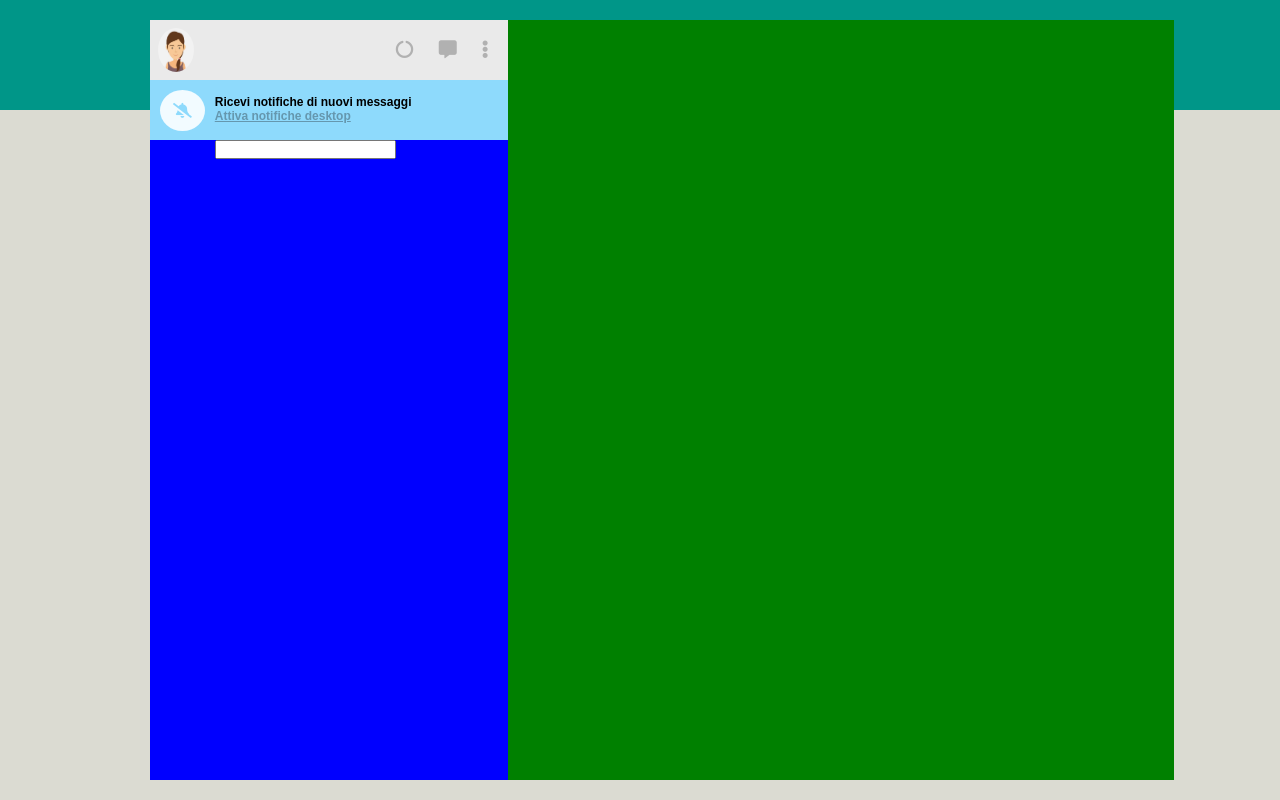
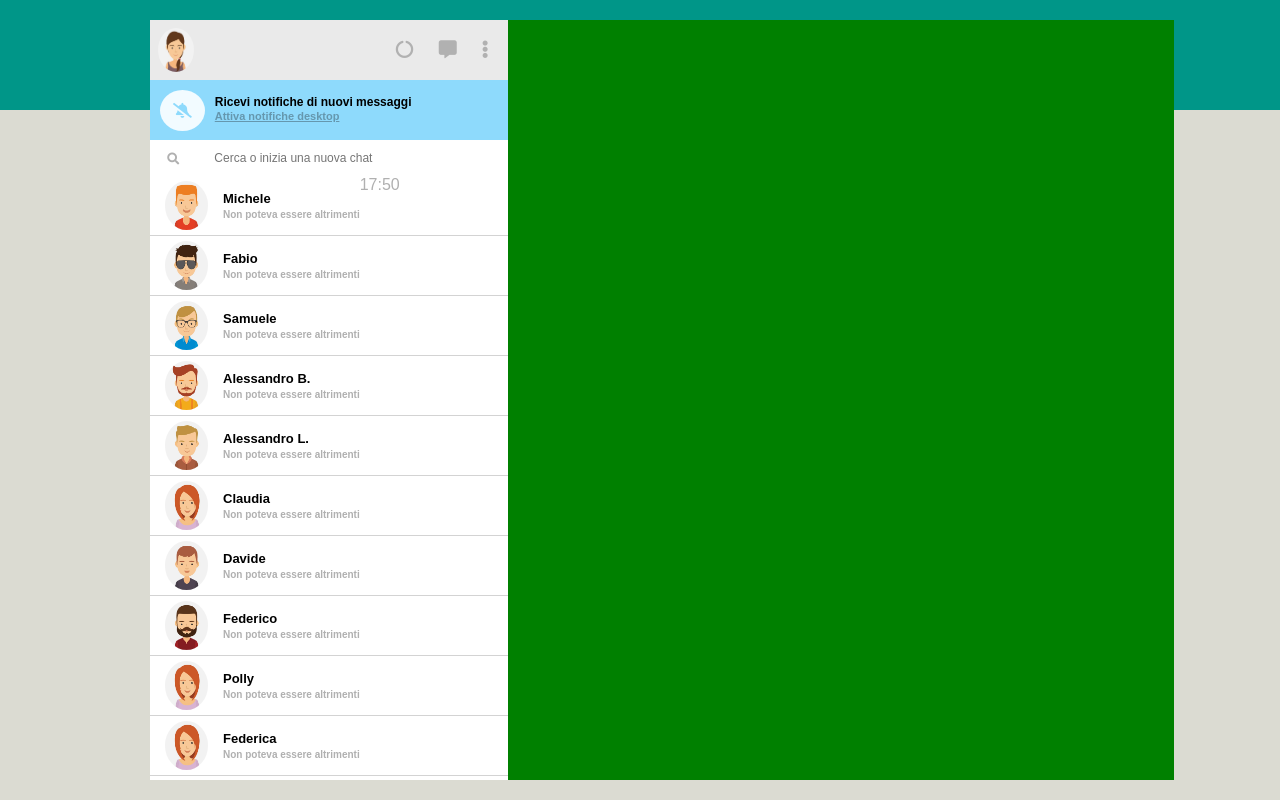
Before and after one commit to FedericaC03/js-html-css-boolzap, a plain HTML site: page index.html in a window 1280 px wide. Drawn offline with nearby package versions, Linux system fonts and the light colour scheme.

Commit message:
left side completed

```diff
--- a/css/style.css
+++ b/css/style.css
@@ -4,6 +4,7 @@
   padding: 0;
   margin: 0;
   font-family: sans-serif;
+  color: #B0B0B0; /*GREY*/
 }
 
 .clear::after {
@@ -39,7 +40,7 @@
 .left-side {
   width: 35%;
   height: 100%;
-  background-color: blue;
+  background-color: white;
   float: left;
 }
 
@@ -94,8 +95,68 @@
   font-size: 12px;
   font-weight: bold;
   margin-top: 15px;
+  color: black;
 }
 .notifications p a {
   color: #6597AE;
+  font-size: 11px;
 }
 /* LEFT SIDE NEW CHAT SECTION  */
+.new-chat {
+  background-color: white;
+  height: 35px;
+  display: flex;
+  width: 100%;
+  justify-content: center;
+}
+
+.new-chat input {
+  width: 80%;
+  height: 27px;
+  margin-top: 3px;
+  margin-left: 35px;
+  border: none;
+}
+
+.new-chat i {
+  vertical-align: middle;
+  line-height: 35px;
+  font-size: 12px;
+  margin-left: 10px;
+}
+
+::placeholder {
+  font-size: 12px;
+}
+
+/* LEFT SIDE LIST FRIENDS SECTION  */
+.list-friends {
+  overflow-y: scroll;
+  height: calc(100vh - 190px );
+}
+.friend {
+  display: flex;
+  width: 100%;
+  height: 60px;
+  border-bottom: 1px solid lightgrey;
+}
+
+.avatar {
+  width: 12%;
+  border-radius: 50%;
+  margin: 5px 15px;
+}
+
+.friend p {
+  vertical-align: middle;
+  margin-top: 15px;
+  color: black;
+  font-weight: bold;
+  font-size: 13px;
+}
+.friend p span {
+  font-size: 10px;
+}
+.friend:active {
+  background-color: #E9EBEB;
+}
--- a/index.html
+++ b/index.html
@@ -36,12 +36,53 @@
 
     <!-- SEARCH OR START A NEW CHAT -->
     <section class="new-chat">
-       <input type="text" name="" value="">
+        <i class="fas fa-search"></i>
+         <input type="text" name="new-chat" value="" placeholder="Cerca o inizia una nuova chat">
     </section>
 
     <!-- MY FRIENDS -->
-    <section class="friends">
-
+    <section class="list-friends">
+       <div class="friend active">
+         <img class="avatar " src="img/avatar_1.jpg" alt="avatar">
+         <p>Michele <br> <span>Non poteva essere altrimenti</span> </p>
+         <span>17:50</span>
+       </div>
+       <div class="friend active">
+         <img class="avatar " src="img/avatar_2.jpg" alt="avatar">
+         <p>Fabio <br> <span>Non poteva essere altrimenti</span> </p>
+       </div>
+       <div class="friend active">
+         <img class="avatar " src="img/avatar_3.jpg" alt="avatar">
+         <p>Samuele <br> <span>Non poteva essere altrimenti</span> </p>
+       </div>
+       <div class="friend active">
+         <img class="avatar " src="img/avatar_4.jpg" alt="avatar">
+         <p>Alessandro B. <br> <span>Non poteva essere altrimenti</span> </p>
+       </div>
+       <div class="friend active">
+         <img class="avatar " src="img/avatar_5.jpg" alt="avatar">
+         <p>Alessandro L. <br> <span>Non poteva essere altrimenti</span> </p>
+       </div>
+       <div class="friend active">
+         <img class="avatar " src="img/avatar_6.jpg" alt="avatar">
+         <p>Claudia <br> <span>Non poteva essere altrimenti</span> </p>
+       </div>
+       <div class="friend active">
+         <img class="avatar " src="img/avatar_7.jpg" alt="avatar">
+         <p>Davide <br> <span>Non poteva essere altrimenti</span> </p>
+       </div>
+       <div class="friend active">
+         <img class="avatar " src="img/avatar_8.jpg" alt="avatar">
+         <p>Federico <br> <span>Non poteva essere altrimenti</span> </p>
+       </div>
+       <div class="friend active">
+         <img class="avatar " src="img/avatar_6.jpg" alt="avatar">
+         <p>Polly <br> <span>Non poteva essere altrimenti</span> </p>
+       </div>
+       <div class="friend active">
+         <img class="avatar " src="img/avatar_6.jpg" alt="avatar">
+         <p>Federica <br> <span>Non poteva essere altrimenti</span> </p>
+       </div>
     </section>
   </div>
 
```
